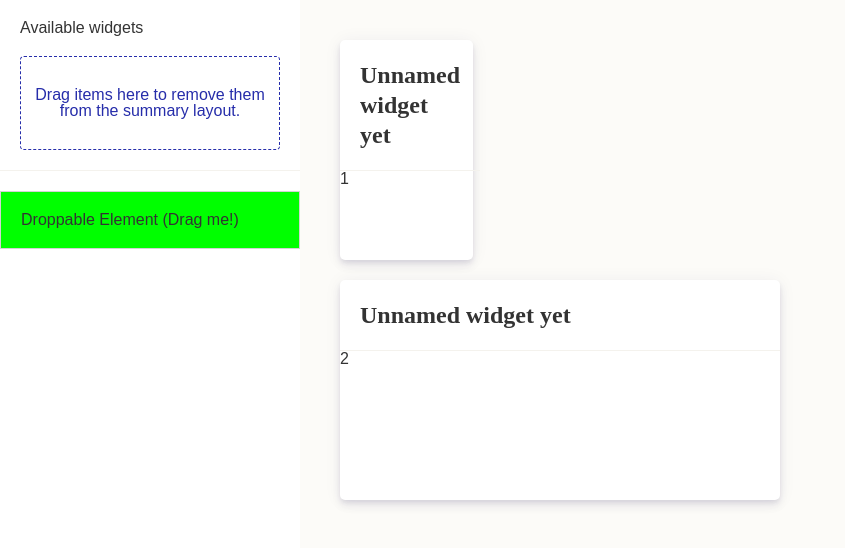
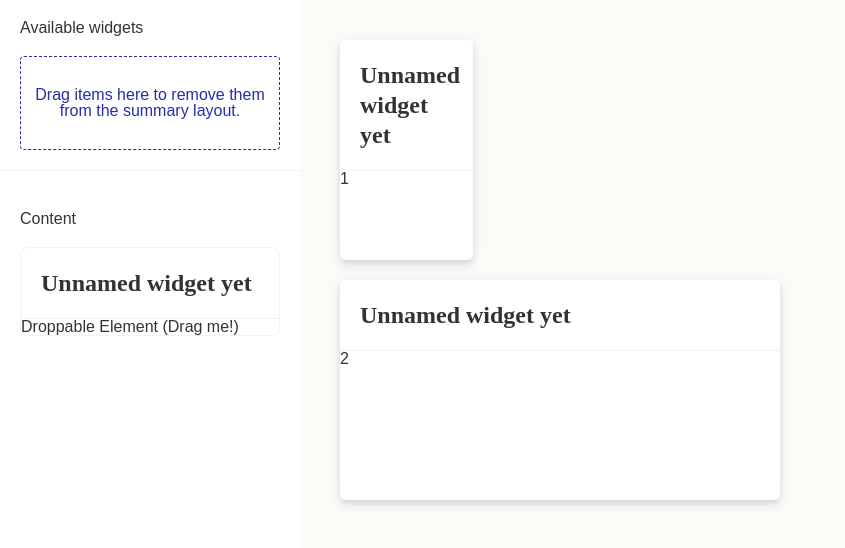
Before and after one commit to radumardale/dash-config-POC, a React (Create React App) app: page / in a window 1280 px wide. Shown: the top 548 px of the page, without its empty margins (0-845 px from the left). Built offline with nearby package versions, Linux system fonts and the light colour scheme; a web font is replaced by a local one.

Commit message:
some left panel styling

```diff
--- a/src/Dashboard.js
+++ b/src/Dashboard.js
@@ -55,8 +55,9 @@ const Dashboard = () => {
             </div>
           </div>
 
-          <div>
-            <div
+          <div className="available-widgets-wrapper">
+            <span>Content</span>
+            <WidgetWrapper
               className="droppable-element"
               draggable={true}
               unselectable="on"
@@ -65,7 +66,7 @@ const Dashboard = () => {
               data-grid={{ h: 2, w: 2, minW: 2 }}
             >
               Droppable Element (Drag me!)
-            </div>
+            </WidgetWrapper>
           </div>
         </div>
 
--- a/src/WidgetWrapper.js
+++ b/src/WidgetWrapper.js
@@ -10,6 +10,7 @@ const WidgetWrapper = React.forwardRef(
           display: 'grid',
           gridTemplateColumns: '1fr',
           gridTemplateRows: 'max-content 1fr',
+          borderRadius: '8px',
           ...style,
         }}
         className={className}
--- a/src/styles.css
+++ b/src/styles.css
@@ -157,15 +157,6 @@ body {
   padding: 20px;
 }
 
-.droppable-element {
-  border: 1px solid lightgray;
-  background: lime;
-  padding: 20px;
-  /* max-width: 200px; */
-  /* min-height: 300px; */
-}
-
-
 /* --- */
 
 .widget-title {
@@ -188,3 +179,16 @@ body {
   text-align: center;
   font-size: 16px;
 }
+
+/* ---- */
+
+.available-widgets-wrapper {
+  padding: 20px;
+  display: flex;
+  flex-direction: column;
+  gap: 20px;
+}
+
+.droppable-element {
+  border: 1px solid var(--light-border);
+}
```
